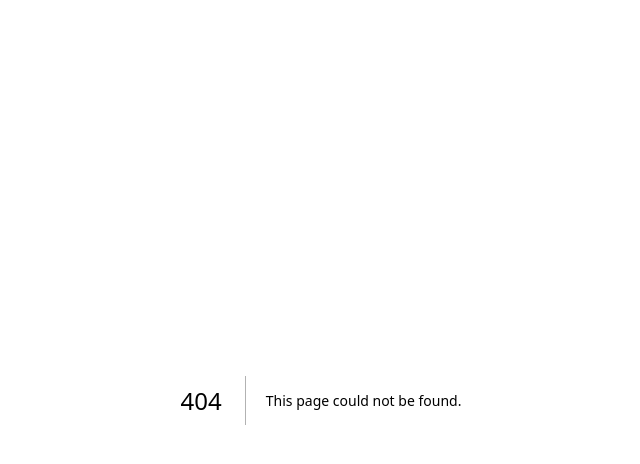
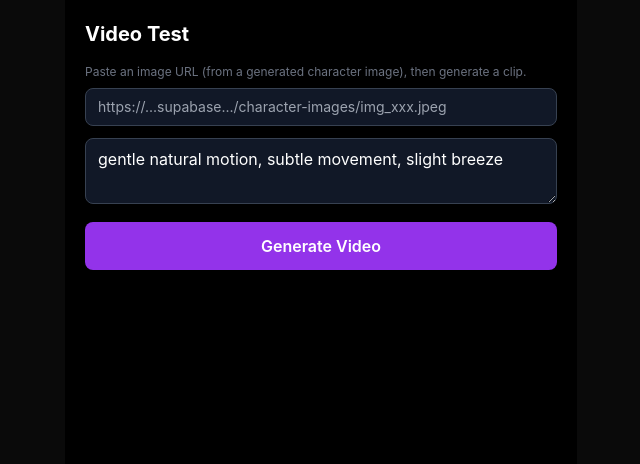
Before and after one commit to yrw2go-ui/Companion, a Next.js app: page /videotest in a window 1280 px wide. Before the commit this address had no page. Shown: the top 464 px of the page, without its empty margins (319-959 px from the left). Built offline with nearby package versions, Linux system fonts and the light colour scheme.

Commit message:
Add VideoTest component for video generation

```diff
--- /dev/null
+++ b/pages/videotest.js
@@ -0,0 +1,67 @@
+// pages/videotest.js
+import { useState } from 'react'
+
+export default function VideoTest() {
+  const [imageUrl, setImageUrl] = useState('')
+  const [prompt, setPrompt] = useState('gentle natural motion, subtle movement, slight breeze')
+  const [videoUrl, setVideoUrl] = useState('')
+  const [result, setResult] = useState('')
+  const [loading, setLoading] = useState(false)
+
+  const generate = async () => {
+    setLoading(true)
+    setResult('')
+    setVideoUrl('')
+    try {
+      const res = await fetch('/api/generate-video', {
+        method: 'POST',
+        headers: { 'Content-Type': 'application/json' },
+        body: JSON.stringify({ imageUrl, prompt }),
+      })
+      const data = await res.json()
+      if (data.videoUrl) {
+        setVideoUrl(data.videoUrl)
+      } else {
+        setResult(JSON.stringify(data, null, 2))
+      }
+    } catch (err) {
+      setResult('Error: ' + err.message)
+    }
+    setLoading(false)
+  }
+
+  return (
+    <div className="min-h-screen bg-black text-white p-5 max-w-lg mx-auto">
+      <h1 className="text-xl font-bold mb-4">Video Test</h1>
+      <p className="text-xs text-gray-500 mb-2">Paste an image URL (from a generated character image), then generate a clip.</p>
+      <input
+        value={imageUrl}
+        onChange={e => setImageUrl(e.target.value)}
+        placeholder="https://...supabase.../character-images/img_xxx.jpeg"
+        className="w-full bg-gray-900 border border-gray-700 rounded-lg px-3 py-2 mb-3 text-sm"
+      />
+      <textarea
+        value={prompt}
+        onChange={e => setPrompt(e.target.value)}
+        rows={2}
+        placeholder="motion prompt"
+        className="w-full bg-gray-900 border border-gray-700 rounded-lg px-3 py-2 mb-3"
+      />
+      <button
+        onClick={generate}
+        disabled={loading}
+        className="w-full bg-purple-600 hover:bg-purple-700 disabled:bg-gray-700 rounded-lg py-3 font-semibold mb-4"
+      >
+        {loading ? 'Generating (can take 1-2 min)...' : 'Generate Video'}
+      </button>
+      {videoUrl && (
+        <video controls autoPlay loop src={videoUrl} className="w-full rounded-lg mb-4" />
+      )}
+      {result && (
+        <pre className="bg-gray-900 border border-gray-700 rounded-lg p-3 text-xs whitespace-pre-wrap break-all">
+          {result}
+        </pre>
+      )}
+    </div>
+  )
+}
```
